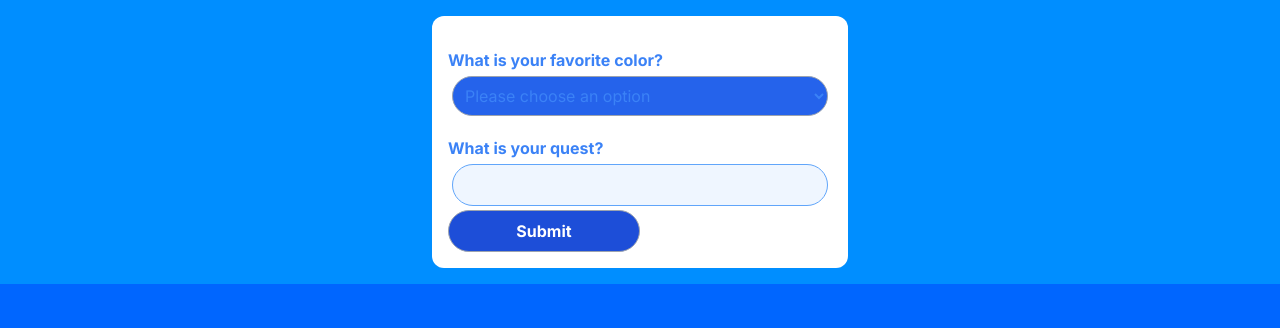
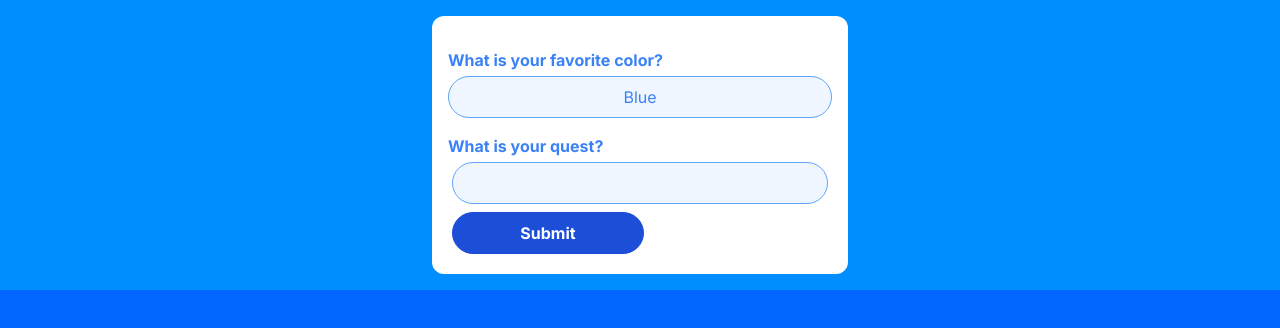
Before and after one commit to shirinmjr/organize-app, a Next.js app: page /participate/event/1 in a window 1280 px wide. Shown: the top 328 px of the page. Built offline with nearby package versions, Linux system fonts and the light colour scheme.

Commit message:
style select and button

```diff
--- a/app/components/inputs/Button.jsx
+++ b/app/components/inputs/Button.jsx
@@ -2,7 +2,7 @@ const Button = ({ onClick, children }) => {
   return (
     <button
       onClick={onClick}
-      className="w-48 p-2 font-bold text-white bg-blue-700 border border-gray-400 rounded-full outline-none hover:opacity-85 ease-in-out bg-blue-50 ring-0 focus:ring-1"
+      className="w-48 p-2 m-1 font-bold text-white bg-blue-700 border border-blue-700 rounded-full outline-none hover:opacity-85 ease-in-out bg-blue-50 ring-0 focus:ring-1"
     >
       {children}
     </button>
--- a/app/components/inputs/InputSelect.jsx
+++ b/app/components/inputs/InputSelect.jsx
@@ -1,20 +1,47 @@
+"use client";
+
+import { FontAwesomeIcon } from "@fortawesome/react-fontawesome";
 import InputWrapper from "./InputWrapper";
+import { Listbox } from "@headlessui/react";
+import { useState } from "react";
 
 const InputSelect = ({ question, options }) => {
+  const [selected, setSelected] = useState(options[0]);
   return (
     <InputWrapper htmlFor={question} label={question}>
-      <select
-        className="p-2 bg-blue-600 border border-gray-400 rounded-full outline-none bg-blue-50 ring-0 focus:ring-1"
+      <Listbox
+        className="p-2 border border-blue-400 rounded-full outline-none bg-blue-50 ring-0 focus:ring-1"
         name={question}
-        id={question}
+        value={selected}
+        onChange={setSelected}
       >
-        <option value="">Please choose an option</option>
-        {options.map((option) => (
-          <option key={Math.random()} value={option}>
-            {option}
-          </option>
-        ))}
-      </select>
+        <div className="relative mt-1">
+          <Listbox.Button className="relative w-full cursor-default">
+            {selected}{" "}
+            <span className="absolute inset-y-0 right-0 flex items-center pr-2 pointer-events-none">
+              <FontAwesomeIcon
+                icon="fa-solid fa-chevron-down"
+                aria-hidden="true"
+              />
+            </span>
+          </Listbox.Button>
+          <Listbox.Options className="absolute w-full p-2 mt-4 overflow-auto border border-blue-400 cursor-pointer focus:outline-none bg-blue-50 max-h-60 rounded-md">
+            {options.map((option) => (
+              <Listbox.Option
+                className={({ active }) =>
+                  `relative cursor-pointer select-none p-2 ${
+                    active ? "bg-blue-100" : ""
+                  }`
+                }
+                key={Math.random()}
+                value={option}
+              >
+                <span>{option}</span>
+              </Listbox.Option>
+            ))}
+          </Listbox.Options>
+        </div>
+      </Listbox>
     </InputWrapper>
   );
 };
--- a/app/participate/event/[id]/page.jsx
+++ b/app/participate/event/[id]/page.jsx
@@ -39,6 +39,9 @@ const mapQuestionTypeToInput = (questionObj) => {
       return <InputText question={question} />;
     case "select":
       return <InputSelect question={question} options={answers} />;
+    case "top-three": {
+      /* return <InputTopThree question={question} options={answers} /> */
+    }
   }
 };
 
```
